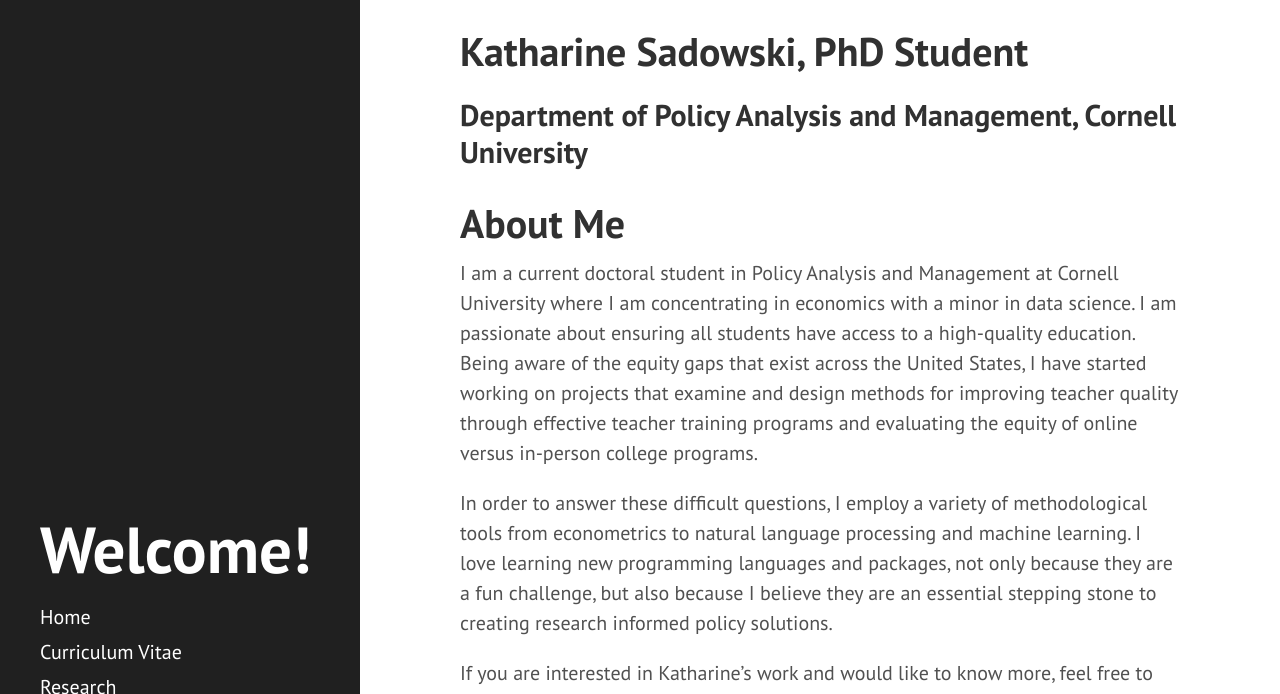
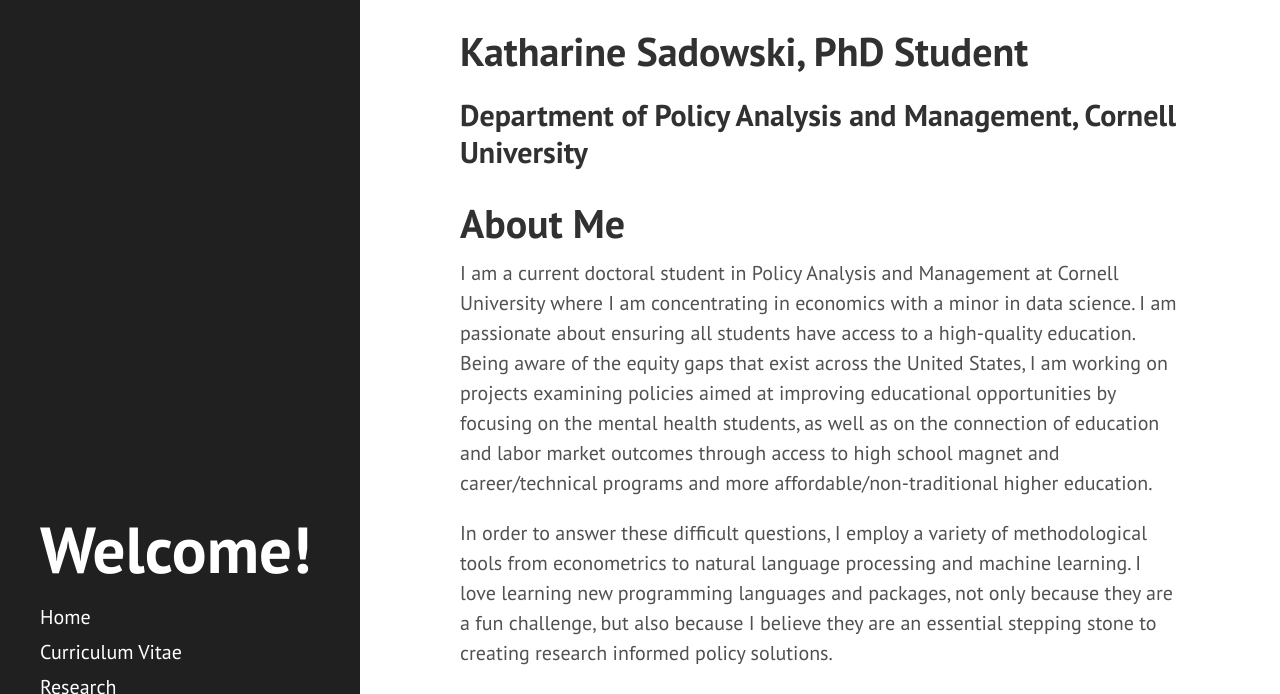
Before and after one commit to kcsadow/website, a Jekyll site: the page built from index.md, in a window 1280 px wide and 900 px high, scrolled down 556 px, cut to the strip 0-694 px from the top of the window. Built offline with Jekyll 4.4.1, drawn with Linux system fonts in a browser that asks for light colours; the list of posts is cut into pages by our own code.

Commit message:
Update index.md

```diff
--- a/index.md
+++ b/index.md
@@ -12,7 +12,7 @@ layout: default
 ## Department of Policy Analysis and Management, Cornell University
 
 # About Me
-I am a current doctoral student in Policy Analysis and Management at Cornell University where I am concentrating in economics with a minor in data science. I am passionate about ensuring all students have access to a high-quality education. Being aware of the equity gaps that exist across the United States, I have started working on projects that examine and design methods for improving teacher quality through effective teacher training programs and evaluating the equity of online versus in-person college programs.
+I am a current doctoral student in Policy Analysis and Management at Cornell University where I am concentrating in economics with a minor in data science. I am passionate about ensuring all students have access to a high-quality education. Being aware of the equity gaps that exist across the United States, I am working on projects examining policies aimed at improving educational opportunities by focusing on the mental health students, as well as on the connection of education and labor market outcomes through access to high school magnet and career/technical programs and more affordable/non-traditional higher education.
 
 In order to answer these difficult questions, I employ a variety of methodological tools from econometrics to natural language processing and machine learning. I love learning new programming languages and packages, not only because they are a fun challenge, but also because I believe they are an essential stepping stone to creating research informed policy solutions.
 
```
